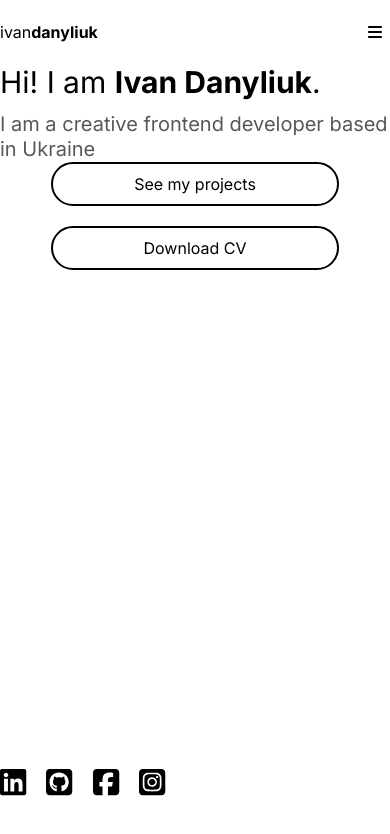
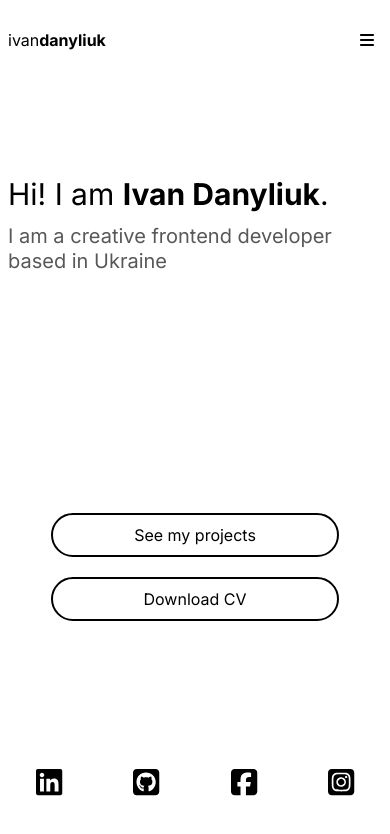
Before and after one commit to IvanDanyliuk/portfolio, a Next.js app: page / in a window 390 px wide. Shown: the top 834 px of the page. Built offline with nearby package versions, Linux system fonts and the light colour scheme.

Commit message:
add the mobile version of the Home page, transform the Navibar component

```diff
--- a/app/globals.css
+++ b/app/globals.css
@@ -11,7 +11,7 @@ body {
 }
 
 header, main {
-  @apply container mx-auto flex justify-between items-center;
+  @apply container mx-auto flex justify-between items-center px-2 lg:px-0;
 }
 
 main {
--- a/app/layout.tsx
+++ b/app/layout.tsx
@@ -21,14 +21,10 @@ export default function RootLayout({
   return (
     <html lang="en">
       <body>
-        {/* <header className='py-7'>
+        <header className='flex justify-between'>
           <Logo />
           <Navbar />
-        </header> */}
-        <header>
-          <Navbar />
         </header>
-
         <main>
           {children}
         </main>
--- a/app/page.tsx
+++ b/app/page.tsx
@@ -7,11 +7,11 @@ export default function Home() {
   return (
     <div className='flex w-full relative flex-col grow justify-between overflow-hidden'>
       <div className='flex flex-col md:flex-row grow justify-between items-center'>
-        <div className='relative w-full md:w-1/2 greeting-block'>
+        <div className='relative w-full md:w-1/2 py-24 md:py-0 md:h-auto greeting-block'>
           <h1 className='mainHeading'>Hi! I am <strong className='font-bold'>Ivan Danyliuk</strong>.</h1>
           <h2 className='subHeading'>I am a creative frontend developer based in Ukraine</h2>
         </div>
-        <div className='w-full md:w-1/2 flex grow flex-col gap-5 items-center btns-block'>
+        <div className='w-full md:w-1/2 flex grow flex-col gap-5 items-center justify-center btns-block'>
           <Link
             href='/projects'
             className='cta-link'
@@ -29,7 +29,7 @@ export default function Home() {
           </Link>
         </div>
       </div>
-      <div className='w-1/6 h-20 social-media'>
+      <div className='w-full md:w-1/6 h-20 px-7 md:px-0 social-media'>
         <SocialMediaList orientation='horizontal' />
       </div>
     </div>
--- a/components/Navbar.tsx
+++ b/components/Navbar.tsx
@@ -6,7 +6,6 @@ import { Disclosure } from '@headlessui/react'
 import { FontAwesomeIcon } from '@fortawesome/react-fontawesome'
 import { faBars, faXmark } from '@fortawesome/free-solid-svg-icons'
 import { v4 as uuid } from 'uuid'
-import Logo from '@/components/Logo'
 import { navLinks } from '@/constants'
 import SocialMediaList from './SocialMediaList'
 
@@ -19,14 +18,11 @@ export default function Header() {
   const pathname = usePathname();
 
   return (
-    <Disclosure as='nav' className='bg-white w-full'>
+    <Disclosure as='nav' className='bg-white'>
       {() => (
         <>
-          <div className='relative w-full h-16 flex items-center justify-between'>
-            <Logo />
-
-            <div className='hidden sm:ml-6 sm:block'>
-              <ul className='flex justify-between gap-5'>
+          <div className='relative h-20 flex items-center justify-between'>
+            <ul className='md:flex justify-between gap-5 hidden '>
               {navLinks.map((item) => (
                 <li>
                   <Link
@@ -40,7 +36,6 @@ export default function Header() {
                 </li>
               ))}
             </ul>
-            </div>
 
             <div className='absolute inset-y-0 right-0 flex items-center sm:hidden'>
               {/* Mobile menu button*/}
```
Lines whose indentation alone changed are shown as unchanged.
